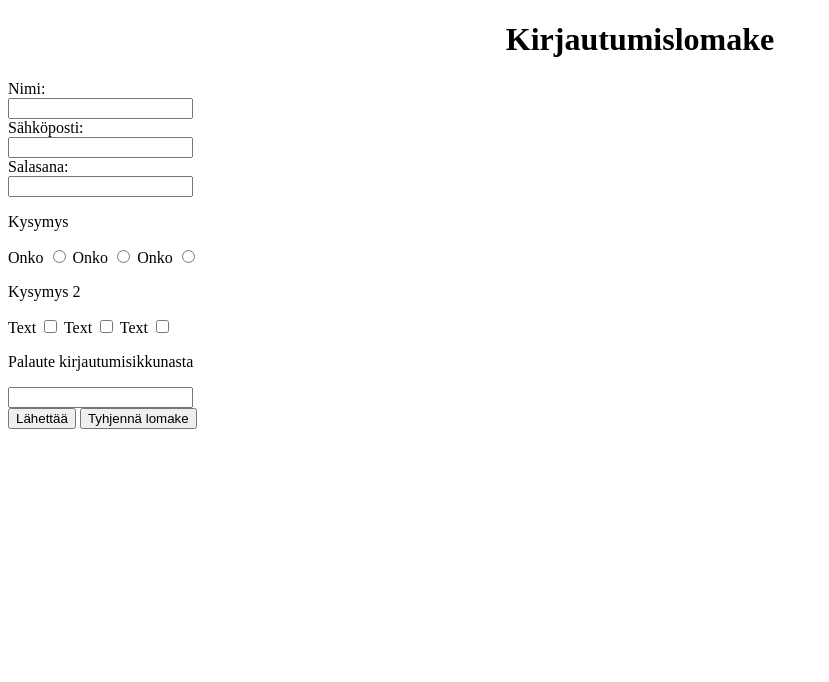
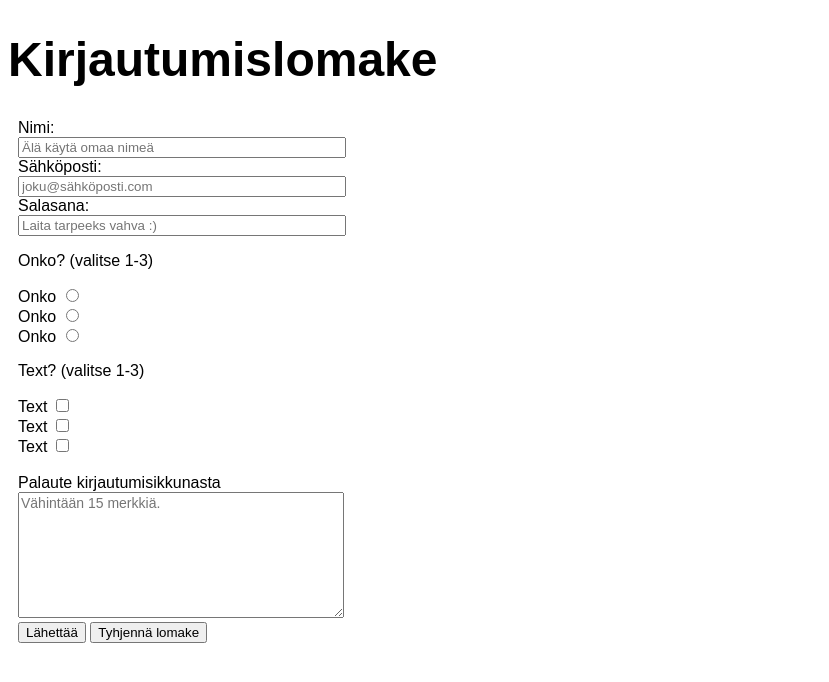
Before and after one commit to WHometown/mandem, a plain HTML site: page kirjautumisikkuna/Kirjautumislomake.html in a window 1280 px wide. Shown: the whole page, without its empty margins (0-829 px from the left). Drawn offline with Linux system fonts and the light colour scheme.

Commit message:
css, pieniä muutoksia html:ään ja testi.txt poistettu / 28.3.2021

```diff
--- a/kirjautumisikkuna/Kirjautumislomake.html
+++ b/kirjautumisikkuna/Kirjautumislomake.html
@@ -3,38 +3,39 @@
     <head>
         <meta charset="utf-8">
         <title>Kirjautumislomake</title>
-        <link rel="stylesheet" href="">
+        <link rel="stylesheet" href="kirjautumisikkuna.css">
              <body>
                  <div>
-                        <h1 align="Center">Kirjautumislomake</h1>
+                        <h1>Kirjautumislomake</h1>
 
                         <form>
+                         <div class="tiedot">
                           <label for="Enimi">Nimi:</label><br>
-                          <input type="text" id="enimi" name="Enimi"><br>
+                          <input type="text" placeholder="Älä käytä omaa nimeä" id="enimi" name="Enimi"><br>
 
                           <label for="Enimi">Sähköposti:</label><br>
-                          <input type="text" id="sposti" name="Enimi"><br>
+                          <input type="text" placeholder="joku@sähköposti.com" id="sposti" name="Enimi"><br>
 
                           <label for="Enimi">Salasana:</label><br>
-                          <input type="text" id="salasana" name="Enimi"><br>
+                          <input type="text" placeholder="Laita tarpeeks vahva :)" id="salasana" name="Enimi"><br>
+                        </div>
 
 
 
 
-
-                        <p>Kysymys</p>
+                        <p>Onko? (valitse 1-3)</p>
 
                         <checkbox>
 
                           <label class="container">Onko
                             <input id="kysymys1" type="radio">
                             <span class="checkmark"></span>
-                          </label>
+                          </label><br>
 
                           <label class="container">Onko
                             <input id="kysymys1" type="radio">
                             <span class="checkmark"></span>
-                          </label>
+                          </label><br>
 
                           <label class="container">Onko
                             <input id="kysymys1" type="radio">
@@ -42,31 +43,28 @@
                           </label>
                         </checkbox>
 
-                        <p>Kysymys 2</p>
+                        <p>Text? (valitse 1-3)</p>
 
                         <checkbox>
 
                           <label class="container">Text
                             <input id="kysymys2" type="checkbox">
                             <span class="checkmark"></span>
-                          </label>
+                          </label><br>
+
+                          <label class="container">Text
+                            <input id="kysymys2" type="checkbox">
+                            <span class="checkmark"></span>
+                          </label><br>
 
                           <label class="container">Text
                             <input id="kysymys2" type="checkbox">
                             <span class="checkmark"></span>
                           </label>
+                        </checkbox><br><br>
 
-                          <label class="container">Text
-                            <input id="kysymys2" type="checkbox">
-                            <span class="checkmark"></span>
-                          </label>
-                        </checkbox>
-
-                        <p>Palaute kirjautumisikkunasta</p>
-
-                        <textBox>
-                          <input type="text" id="palaute" name="Enimi"><br>
-                        </textBox>
+                        <label for="palaute">Palaute kirjautumisikkunasta</label><br>
+                        <textarea placeholder="Vähintään 15 merkkiä." id="palaute"></textarea><br>
 
                         <Nappi>
                           <button onclick="tarkistus()" id="lahetys"class="Send">Lähettää</button>
--- a/kirjautumisikkuna/kirjautumisikkuna.css
+++ b/kirjautumisikkuna/kirjautumisikkuna.css
@@ -0,0 +1,32 @@
+body {
+  font-family: Arial;
+}
+
+h1 {
+  text-align: center;
+  font-size: 48px;
+}
+
+form {
+padding-left: 41%;
+}
+
+textarea {
+  width: 320px;
+  height: 120px;
+  font-family: Arial;
+  font-size: 14px;
+}
+
+.tiedot input {
+  width: 320px;
+}
+
+@media only screen and (max-width: 1700px) {
+  h1 {
+    text-align: left;
+  }
+  form {
+    padding-left: 10px;
+  }
+}
```
Also changed, not shown: 1 other file.
